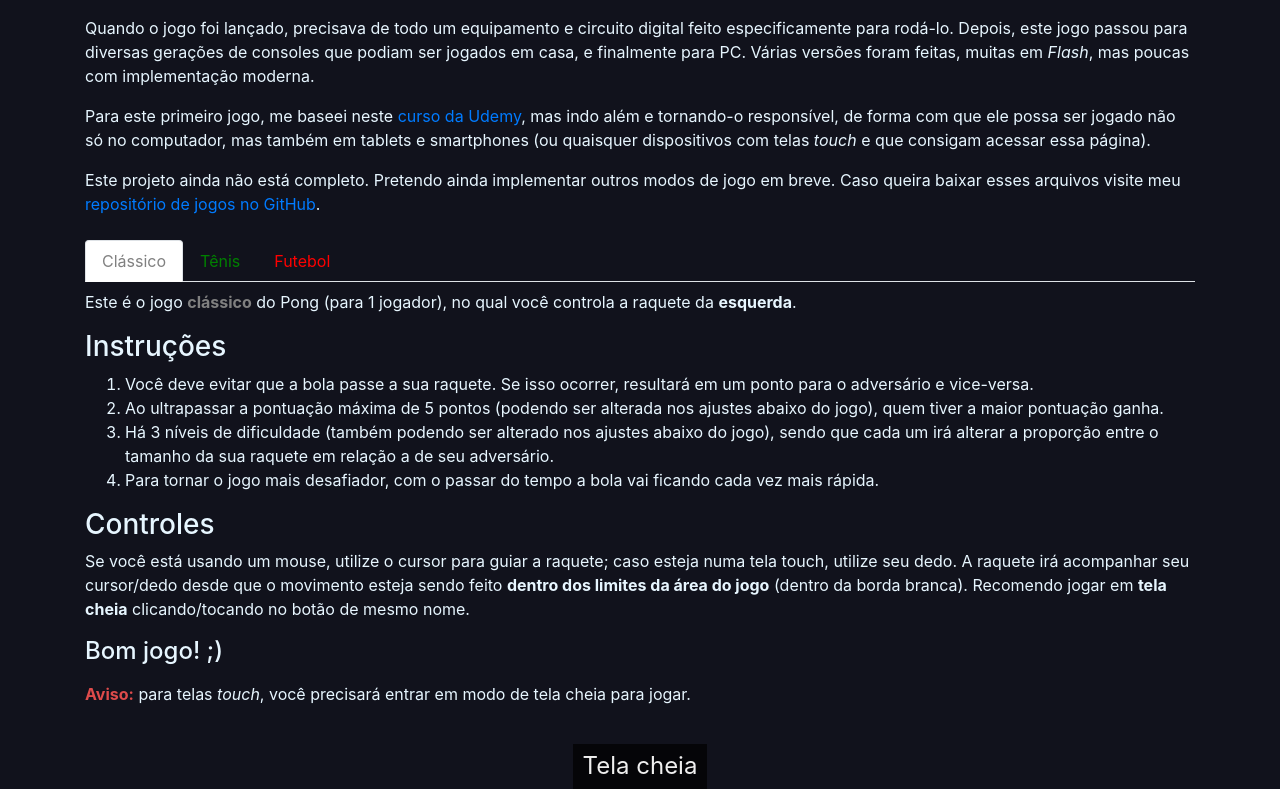
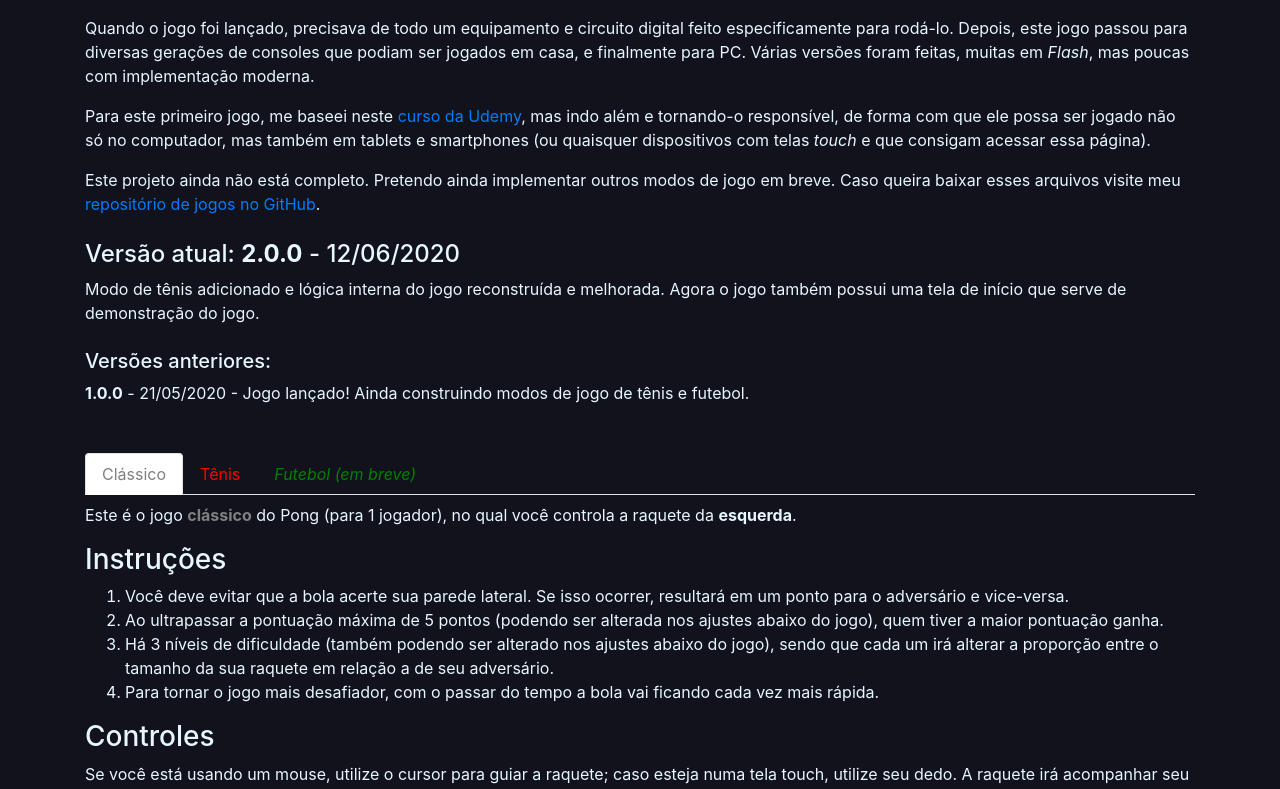
Before and after one commit to Lavedonio/site_lavedonio_django, a Django app: page /projetos/testing/ in a window 1280 px wide. Shown: the part 996-1785 px from the top of the page. Run offline with Django 3.2, Linux system fonts and the light colour scheme; some libraries are stand-ins or nearby versions; some web fonts are replaced.

Commit message:
Pong Version 2.0, now it has a new game mode: tennis. Also it has as demo screen before the game starts

```diff
--- a/projects/static/css/pong.css
+++ b/projects/static/css/pong.css
@@ -23,9 +23,9 @@ canvas {
 }
 
 .tennis, .tennis:hover {
-	color: green!important;
+	color: red!important;
 }
 
 .football, .football:hover {
-	color: red!important;
+	color: green!important;
 }
--- a/projects/static/js/pong.js
+++ b/projects/static/js/pong.js
@@ -46,9 +46,10 @@ function calculateTouchPos(evt) {
 	};
 }
 
-function handleMouseClick(evt, player1, computer, game) {
-	if(!game.game_started) {
-		game.game_started = true;
+function handleMouseClick(evt, ball, player1, computer, game) {
+	if(!game.started) {
+		game.started = true;
+		game.reset(ball, player1, computer);
 	}
 
 	if(game.showingWinScreen) {
@@ -65,71 +66,77 @@ function handleMouseClick(evt, player1, computer, game) {
 function displaySettings(reload, reset, game, ball=null, player1=null, computer=null) {
 	var deviceHeight = document.documentElement.clientHeight;
 	var deviceWidth = document.documentElement.clientWidth;
+	try {
+		var ratio = game.mode_info[game.mode]["canvas_ratio"];  // screen aspect ratio;
+	}
+	catch (e) {
+		var ratio = 0.75;  // default aspect ratio: 3 by 4
+	}
 
 	var available_height = deviceHeight - SETTINGS_HEIGHT - CANVAS_HEIGHT_PADDING;
 
 	if(deviceWidth < 350) {
-		if(available_height < deviceWidth - 50 && (4 * available_height) / 3 < deviceWidth - 50) {
+		if(available_height < deviceWidth - 50 && available_height / ratio < deviceWidth - 50) {
 			canvas.height = available_height;
-			canvas.width = (4 * canvas.height) / 3;
+			canvas.width = canvas.height / ratio;
 		}
 		else {
 			canvas.width = deviceWidth - 50;
-			canvas.height = 0.75 * canvas.width;
+			canvas.height = ratio * canvas.width;
 		}
 
 		controls.style.width = (canvas.width).toString() + "px";
 		baseTextSize = "20px";
 	}
-	else if(deviceWidth < 575) {
-		if(available_height < deviceWidth - 50 && (4 * available_height) / 3 < deviceWidth - 50) {
+	else if(deviceWidth < 576) {
+		if(available_height < deviceWidth - 50 && available_height / ratio < deviceWidth - 50) {
 			canvas.height = available_height;
-			canvas.width = (4 * canvas.height) / 3;
+			canvas.width = canvas.height / ratio;
 		}
 		else {
 			canvas.width = deviceWidth - 50;
-			canvas.height = 0.75 * canvas.width;
+			canvas.height = ratio * canvas.width;
 		}
 
 		controls.style.width = (canvas.width).toString() + "px";
 		baseTextSize = "24px";
 	}
-	else if(deviceWidth < 650) {
-		if(available_height < 0.8 * deviceWidth && (4 * available_height) / 3 < 0.8 * deviceWidth) {
+	else if(719 < deviceWidth && deviceWidth < 768) {
+		if(available_height < 0.6 * deviceWidth && available_height / ratio < 0.6 * deviceWidth) {
 			canvas.height = available_height;
-			canvas.width = (4 * canvas.height) / 3;
+			canvas.width = canvas.height / ratio;
 		}
 		else {
-			canvas.width = 0.8 * deviceWidth;
-			canvas.height = 0.75 * canvas.width;
+			canvas.width = 0.6 * deviceWidth;
+			canvas.height = ratio * canvas.width;
 		}
 
 		controls.style.width = (canvas.width).toString() + "px";
 		baseTextSize = "32px";
 	}
-	else if(deviceWidth < 767) {
-		if(available_height < 0.7 * deviceWidth && (4 * available_height) / 3 < 0.7 * deviceWidth) {
+	else if(deviceWidth < 992) {
+		if(available_height < 0.7 * deviceWidth && available_height / ratio < 0.7 * deviceWidth) {
 			canvas.height = available_height;
-			canvas.width = (4 * canvas.height) / 3;
+			canvas.width = canvas.height / ratio;
 		}
 		else {
 			canvas.width = 0.7 * deviceWidth;
-			canvas.height = 0.75 * canvas.width;
+			canvas.height = ratio * canvas.width;
 		}
 		canvas.width = 0.7 * deviceWidth;
-		canvas.height = 0.75 * canvas.width;
+		canvas.height = ratio * canvas.width;
 
 		controls.style.width = (canvas.width).toString() + "px";
 		baseTextSize = "32px";
 	}
-	else if(deviceWidth < 990) {
-		if(available_height < 0.6 * deviceWidth && (4 * available_height) / 3 < 0.6 * deviceWidth) {
+	else if(deviceWidth < 1200) {
+		if(available_height < 0.6 * deviceWidth && available_height / ratio < 0.6 * deviceWidth) {
 			canvas.height = available_height;
-			canvas.width = (4 * canvas.height) / 3;
+			canvas.width = canvas.height / ratio;
 		}
 		else {
 			canvas.width = 0.6 * deviceWidth;
-			canvas.height = 0.75 * canvas.width;
+			canvas.height = ratio * canvas.width;
 		}
 
 		controls.style.width = (canvas.width).toString() + "px";
@@ -138,11 +145,11 @@ function displaySettings(reload, reset, game, ball=null, player1=null, computer=
 	else {
 		if(available_height < DEFAULT_HEIGHT) {
 			canvas.height = available_height;
-			canvas.width = (4 * canvas.height) / 3;
+			canvas.width = canvas.height / ratio;
 		}
 		else {
 			canvas.width = DEFAULT_WIDTH;
-			canvas.height = DEFAULT_HEIGHT;
+			canvas.height = ratio * canvas.width;
 		}
 
 		controls.style.width = (canvas.width).toString() + "px";
@@ -154,7 +161,7 @@ function displaySettings(reload, reset, game, ball=null, player1=null, computer=
 		computer.resize();
 		ball.resize(canvas.width / 60, game.ball_speed());
 
-		game.game_started = false;
+		game.started = false;
 
 		if(reset) {
 			game.reset(ball, player1, computer);
@@ -201,17 +208,21 @@ window.onload = function() {
 	canvas.addEventListener('mousemove', // http://www.w3schools.com/jsref/dom_obj_event.asp
 		function(evt) {
 			var mousePos = calculateMousePos(evt);
+			if(game.started) {
 				player1.manual_move(mousePos);
+			}
 		});
 
 	canvas.addEventListener('touchmove', // http://www.w3schools.com/jsref/dom_obj_event.asp
 		function(evt) {
 			var touchPos = calculateTouchPos(evt);
+			if(game.started) {
 				player1.manual_move(touchPos);
+			}
 		});
 
 	canvas.addEventListener('mousedown', function(evt) {
-		handleMouseClick(evt, player1, computer, game);
+		handleMouseClick(evt, ball, player1, computer, game);
 	});
 
 	window.addEventListener("resize", function(event) {
@@ -219,6 +230,13 @@ window.onload = function() {
 
 		// Makes sure the correct computer paddle height is enabled
 		game.set_difficulty(difficulty_selector[difficulty_selector.selectedIndex].value, computer);
+	});
+
+	$('a[data-toggle="tab"]').on('shown.bs.tab', function(e) {
+		var target = $(e.target).attr("href"); // activated tab
+
+		game.set_mode(target.substring(1), player1, computer);
+		displaySettings(true, true, game, ball, player1, computer);
 	});
 
 	difficulty_selector.addEventListener('change', function(event) {
@@ -260,11 +278,15 @@ function Ball(base_speed) {
 	}
 
 	this.handle_paddle_interaction = function(player) {
-		if(this.check_if_hit_paddle(player.paddle)) {
+		for(i = 0; i < player.num_paddles; i++) {
+			if(this.check_if_hit_paddle(player.paddles[i])) {
+				if(player.mode !== 'tennis' || ((player.type === 'person' && this.x_speed < 0) || (player.type === 'computer' && this.x_speed > 0))) {
 					this.x_speed = -this.x_speed;
+				}
 
-			var deltaY = this.y - (player.paddle.y + (player.paddle.height / 2));
+				var deltaY = this.y - (player.paddles[i].y + (player.paddles[i].height / 2));
 				this.y_speed = deltaY * 0.2;
+			}
 		}
 	}
 
@@ -337,29 +359,45 @@ function Paddle(x) {
 function Player(type) {
 	this.type = type;
 	this.mode = 'classic';
+	this.num_paddles = 1;
 	this.score = 0;
-	this.paddle = null;
-	this.x = 0;
+	this.paddles = null;
+	this.x = [0, 0];
 	this.paddle_thickness = 10;
 
 	this.setup = function() {
 		this.set_paddle_x_pos();
 
-		this.paddle = new Paddle(this.x);
+		this.paddles = [new Paddle(this.x[0]), new Paddle(this.x[1])];
 	};
+
+	this.set_mode = function(mode) {
+		if(mode === 'classic') {
+			this.mode = mode;
+			this.num_paddles = 1;
+		}
+		else if(mode === 'tennis') {
+			this.mode = mode;
+			this.num_paddles = 2;
+		}
+	}
 
 	this.set_paddle_x_pos = function() {
 		var wall_offset = DEFAULT_WALL_OFFSET * (canvas.width / DEFAULT_WIDTH);
 		if(this.type === 'computer') {
-			this.x = canvas.width - this.paddle_thickness - wall_offset;
+			this.x[0] = canvas.width - this.paddle_thickness - wall_offset;
+			this.x[1] = 0.625 * canvas.width;
 		}
 		else {
-			this.x = wall_offset;
+			this.x[0] = wall_offset;
+			this.x[1] = 0.375 * canvas.width;
 		}
 	}
 
 	this.reset = function() {
-		this.paddle.reset(this.x);
+		for(i = 0; i < this.paddles.length; i++) {
+			this.paddles[i].reset(this.x[i]);
+		}
 		this.score = 0;
 	}
 
@@ -375,27 +413,40 @@ function Player(type) {
 
 		this.set_paddle_x_pos();
 
-		this.paddle.resize(this.x, paddle_height, this.paddle_thickness);
+		for(i = 0; i < this.paddles.length; i++) {
+			this.paddles[i].resize(this.x[i], paddle_height, this.paddle_thickness);
+		}
 	}
 
 	this.draw = function() {
-		this.paddle.draw();
+		for(i = 0; i < this.num_paddles; i++) {
+			this.paddles[i].draw();
+		}
 	}
 
 	this.manual_move = function(cursor) {
-		if(cursor.y > this.paddle.height / 2 && cursor.y < canvas.height - this.paddle.height / 2) {
-			this.paddle.y = cursor.y - (this.paddle.height / 2);
+		if(cursor.y > this.paddles[0].height / 2 && cursor.y < canvas.height - this.paddles[0].height / 2) {
+			this.paddles[0].y = cursor.y - (this.paddles[0].height / 2);
+		}
+
+		if(this.mode === 'tennis') {
+			this.paddles[1].y = canvas.height - (this.paddles[0].height + this.paddles[0].y);
 		}
 	}
 
 	this.auto_move = function(ball, game) {
-		var computerYCenter = this.paddle.y + (this.paddle.height / 2);
+		var variability = (this.type === 'person') ? 1.05 : 1;
+		var computerYCenter = this.paddles[0].y + (this.paddles[0].height / 2);
 
-		if(computerYCenter < ball.y - ((this.paddle.height / 2)) * 0.35 && this.paddle.y + this.paddle.height < canvas.height) {
-			this.paddle.y += game.computer_speed() * this.paddle.height;
+		if(computerYCenter < ball.y - ((this.paddles[0].height / 2)) * 0.35 && this.paddles[0].y + this.paddles[0].height < canvas.height) {
+			this.paddles[0].y += variability * game.computer_speed() * this.paddles[0].height;
 		}
-		else if(computerYCenter > ball.y + ((this.paddle.height / 2)) * 0.35 && this.paddle.y > 0) {
-			this.paddle.y -= game.computer_speed() * this.paddle.height;
+		else if(computerYCenter > ball.y + ((this.paddles[0].height / 2)) * 0.35 && this.paddles[0].y > 0) {
+			this.paddles[0].y -= variability * game.computer_speed() * this.paddles[0].height;
+		}
+
+		if(this.mode === 'tennis') {
+			this.paddles[1].y = canvas.height - (this.paddles[0].height + this.paddles[0].y);
 		}
 	}
 
@@ -405,7 +456,25 @@ function Player(type) {
 
 function Game() {
 	this.difficulty = 1;
-	this.game_started = false;
+	this.mode = 'classic';
+	this.mode_info = {
+		"classic": {
+			"game_name": "Pong",
+			"background_color": "black",
+			"canvas_ratio": 0.75  // 3 by 4 aspect ratio
+		},
+		"tennis": {
+			"game_name": "Pong Tennis",
+			"background_color": "#A73202",
+			"canvas_ratio": 0.625  // 1 by 2 aspect ratio
+		},
+		"football": {
+			"game_name": "Pong Soccer",
+			"background_color": "#28A745",
+			"canvas_ratio": 0.64  // 16 by 25 aspect ratio
+		},
+	}
+	this.started = false;
 	this.winning_score = 5;
 	this.disable_endgame = false;
 	this.showingWinScreen = false;
@@ -437,6 +506,14 @@ function Game() {
 		this.disable_endgame = this.winning_score === 0;  // if-else
 	}
 
+	this.set_mode = function(mode, player1, computer) {
+		player1.set_mode(mode);
+		computer.set_mode(mode);
+
+		this.mode = mode;
+		this.started = false;
+	}
+
 	this.ball_speed = function() {
 		return 0.0075 * canvas.width;
 	}
@@ -465,14 +542,31 @@ function Game() {
 	}
 
 	this.drawFieldLines = function() {
+		if(this.mode === 'classic') {
 			for(var i = 0; i < canvas.height; i += 40) {
-			colorRect((canvas.width / 2) -1, i, 2, 20, 'white');
+				colorRect((canvas.width / 2) - 1, i, 2, 20, 'white');
+			}
+		}
+
+		if(this.mode === 'tennis') {
+			for(var i = 0; i < canvas.height; i += 30) {
+				colorRect((canvas.width / 2) - 1, i, 2, 15, 'white');
+			}
+			colorRect(0, (0.125 * canvas.height) - 1, canvas.width, 2, 'white');
+			colorRect(0.25 * canvas.width, 0.125 * canvas.height, 2, 0.75 * canvas.height, 'white');
+			colorRect(0.25 * canvas.width, (canvas.height / 2) - 1, 0.5 * canvas.width, 2, 'white');
+			colorRect(0.75 * canvas.width, 0.125 * canvas.height, 2, 0.75 * canvas.height, 'white');
+			colorRect(0, (0.875 * canvas.height) - 1, canvas.width, 2, 'white');
 		}
 	}
 
 	this.moveEverything = function(ball, player1, computer) {
-		if(!this.game_started || this.showingWinScreen) {
+		if(this.showingWinScreen) {
 			return;
+		}
+
+		if(!this.started) {
+			player1.auto_move(ball, this);
 		}
 
 		computer.auto_move(ball, this);
@@ -485,11 +579,11 @@ function Game() {
 		if(ball.scored()) {
 			if(ball.x < canvas.width / 2) {
 				computer.score++; // must be BEFORE ball.reset()
-				computer.checkIfWon(this);
+				if(this.started) { computer.checkIfWon(this); }
 			}
 			else {
 				player1.score++; // must be BEFORE ball.reset()
-				player1.checkIfWon(this);
+				if(this.started) { player1.checkIfWon(this); }
 			}
 			ball.reset();
 		}
@@ -497,7 +591,7 @@ function Game() {
 
 	this.drawEverything = function(ball, player1, computer) {
 		// next line blanks out the screen with black
-		colorRect(0, 0, canvas.width, canvas.height, 'black');
+		colorRect(0, 0, canvas.width, canvas.height, this.mode_info[this.mode]["background_color"]);
 
 		canvasContext.font = baseTextSize + " Bit5x3";
 		canvasContext.textAlign = "center";
@@ -508,15 +602,25 @@ function Game() {
 			var interaction = "clique";
 		}
 
-		if(!this.game_started) {
+		if(!this.started) {
 			canvasContext.fillStyle = 'white';
+			var title = this.mode_info[this.mode]["game_name"];
+			var deviceWidth = document.documentElement.clientWidth;
+
+			if(title.split(" ").length > 1 && deviceWidth < 450) {
+				canvasContext.font = "48px Bit5x3";
+				canvasContext.fillText(title.split(" ")[0], (canvas.width) / 2, (canvas.height / 6) + 10);
+				canvasContext.fillText(title.split(" ")[1], (canvas.width) / 2, (canvas.height / 3) + 20);
+			}
+			else {
 				canvasContext.font = "64px Bit5x3";
-			canvasContext.fillText("Pong", (canvas.width) / 2, canvas.height / 3);
+				canvasContext.fillText(title, (canvas.width) / 2, canvas.height / 3);
+			}
 
 			canvasContext.font = "20px Bit5x3";
 			canvasContext.fillText(interaction + " para comecar", (canvas.width / 2), 5 * canvas.height / 6);
 
-			return;
+			// return;
 		}
 
 		if(this.showingWinScreen) {
@@ -547,9 +651,11 @@ function Game() {
 		// next line draws the ball
 		ball.draw();
 
+		var score_height = (this.mode === 'tennis') ? canvas.height / 10 : canvas.height / 6;
+
 		// player and computer scores
-		canvasContext.fillText(player1.score, 100 * (canvas.width / DEFAULT_WIDTH), canvas.height / 6);
-		canvasContext.fillText(computer.score, (DEFAULT_WIDTH - 100) * (canvas.width / DEFAULT_WIDTH), canvas.height / 6);
+		canvasContext.fillText(player1.score, 100 * (canvas.width / DEFAULT_WIDTH), score_height);
+		canvasContext.fillText(computer.score, (DEFAULT_WIDTH - 100) * (canvas.width / DEFAULT_WIDTH), score_height);
 	}
 }
 
--- a/projects/templates/projects/testing.html
+++ b/projects/templates/projects/testing.html
@@ -63,7 +63,13 @@
 
 					<p class="article-content mb-4">Este projeto ainda não está completo. Pretendo ainda implementar outros modos de jogo em breve. Caso queira baixar esses arquivos visite meu <a href="https://github.com/Lavedonio/games">repositório de jogos no GitHub</a>.</p>
 
-					<ul class="nav nav-tabs mb-md-2" id="myTab" role="tablist">
+					<h4>Versão atual: <strong>2.0.0</strong> - 12/06/2020</h4>
+					<p>Modo de tênis adicionado e lógica interna do jogo reconstruída e melhorada. Agora o jogo também possui uma tela de início que serve de demonstração do jogo.</p>
+
+					<h5 class="mt-4">Versões anteriores:</h5>
+					<p><strong>1.0.0</strong> - 21/05/2020 - Jogo lançado! Ainda construindo modos de jogo de tênis e futebol.</p>
+
+					<ul class="nav nav-tabs mt-5 mb-md-2" id="myTab" role="tablist">
 						<li class="nav-item" role="presentation">
 							<a class="nav-link classic active" id="classic-tab" data-toggle="tab" href="#classic" role="tab" aria-controls="classic" aria-selected="true">Clássico</a>
 						</li>
@@ -71,7 +77,7 @@
 							<a class="nav-link tennis" id="tennis-tab" data-toggle="tab" href="#tennis" role="tab" aria-controls="tennis" aria-selected="false">Tênis</a>
 						</li>
 						<li class="nav-item" role="presentation">
-							<a class="nav-link football" id="football-tab" data-toggle="tab" href="#football" role="tab" aria-controls="football" aria-selected="false">Futebol</a>
+							<a class="nav-link football disabled" role="tab" tabindex="-1" aria-disabled="true"><em>Futebol (em breve)</em></a>
 						</li>
 					</ul>
 					<div class="tab-content mb-3" id="myTabContent">
@@ -79,7 +85,7 @@
 							<p>Este é o jogo <strong class="classic">clássico</strong> do Pong (para 1 jogador), no qual você controla a raquete da <strong>esquerda</strong>.</p>
 							<h3>Instruções</h3>
 							<ol>
-								<li>Você deve evitar que a bola passe a sua raquete. Se isso ocorrer, resultará em um ponto para o adversário e vice-versa.</li>
+								<li>Você deve evitar que a bola acerte sua parede lateral. Se isso ocorrer, resultará em um ponto para o adversário e vice-versa.</li>
 								<li>Ao ultrapassar a pontuação máxima de 5 pontos (podendo ser alterada nos ajustes abaixo do jogo), quem tiver a maior pontuação ganha.</li>
 								<li>Há 3 níveis de dificuldade (também podendo ser alterado nos ajustes abaixo do jogo), sendo que cada um irá alterar a proporção entre o tamanho da sua raquete em relação a de seu adversário.</li>
 								<li>Para tornar o jogo mais desafiador, com o passar do tempo a bola vai ficando cada vez mais rápida.</li>
@@ -90,6 +96,16 @@
 						</div>
 						<div class="tab-pane fade" id="tennis" role="tabpanel" aria-labelledby="tennis-tab">
 							<p>Este é o jogo Pong, na sua versão de <strong class="tennis">tênis</strong> (para 1 jogador), no qual você controla as duas raquetes da <strong>esquerda</strong>.</p>
+							<h3>Instruções</h3>
+							<ol>
+								<li>Você deve evitar que a bola acerte sua parede lateral. Se isso ocorrer, resultará em um ponto para o adversário e vice-versa.</li>
+								<li>Ao ultrapassar a pontuação máxima de 5 pontos (podendo ser alterada nos ajustes abaixo do jogo), quem tiver a maior pontuação ganha.</li>
+								<li>Há 3 níveis de dificuldade (também podendo ser alterado nos ajustes abaixo do jogo), sendo que cada um irá alterar a proporção entre o tamanho da sua raquete em relação a de seu adversário.</li>
+								<li>Para tornar o jogo mais desafiador, com o passar do tempo a bola vai ficando cada vez mais rápida.</li>
+							</ol>
+							<h3>Controles</h3>
+							<p>Se você está usando um mouse, utilize o cursor para guiar a raquete do fundo; caso esteja numa tela touch, utilize seu dedo. A <strong>raquete do fundo</strong> irá acompanhar seu cursor/dedo, enquanto a raquete da frente irá espelhar verticalmente o movimento. Para que seu comando seja registrado, o movimento do cursor/dedo deve ser feito <strong>dentro dos limites da área do jogo</strong> (dentro da borda branca). Recomendo jogar em <strong>tela cheia</strong> clicando/tocando no botão de mesmo nome.</p>
+							<h4>Bom jogo! ;)</h4>
 						</div>
 						<div class="tab-pane fade" id="football" role="tabpanel" aria-labelledby="football-tab">
 							<p>Este é o jogo Pong, na sua versão de <strong class="football">futebol</strong> (para 1 jogador), no qual você controla o time da <strong>esquerda</strong>.</p>
```
Lines whose indentation alone changed are shown as unchanged.
